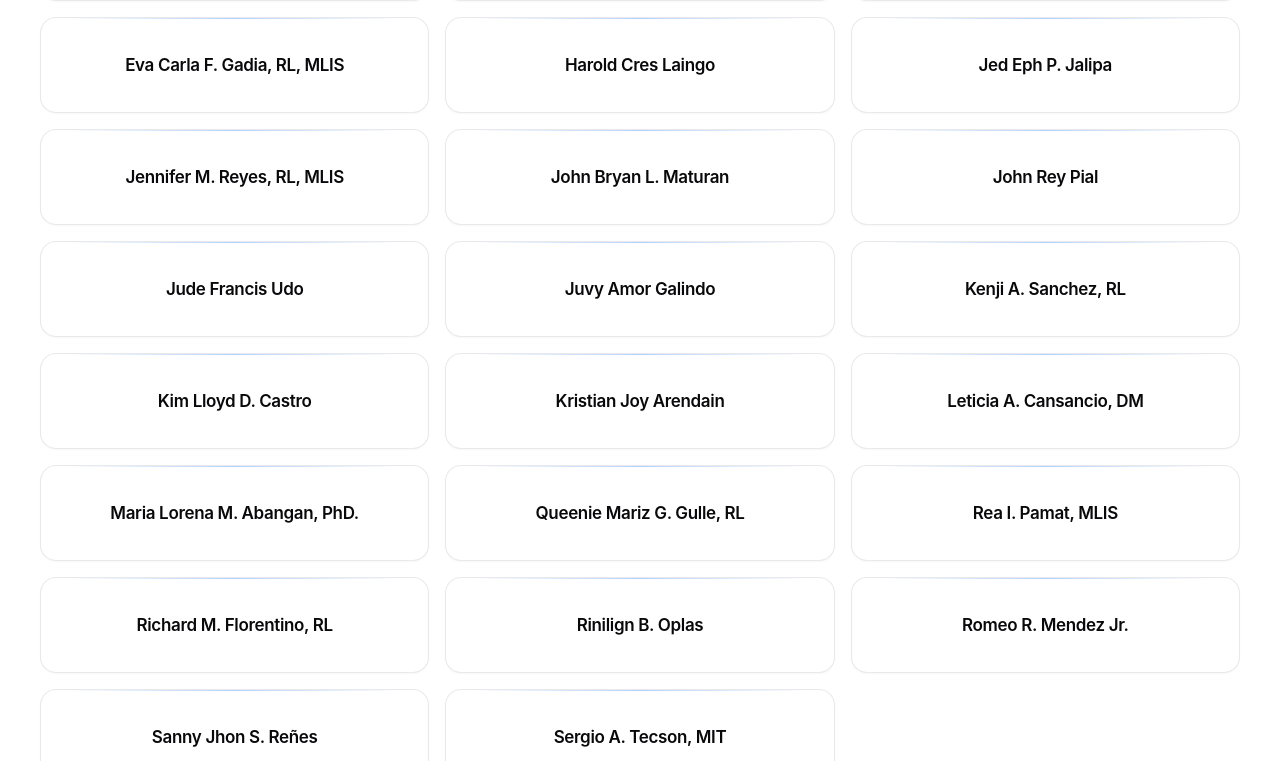
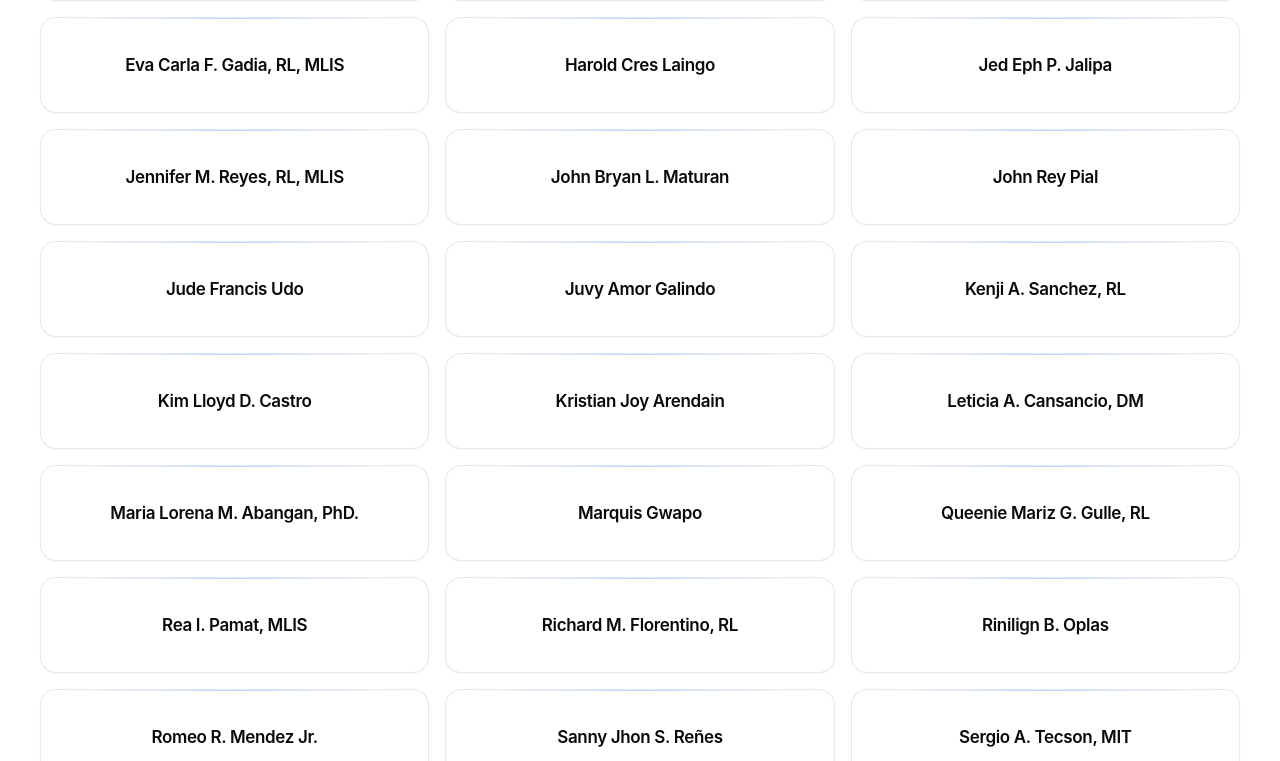
Before and after one commit to ItsLelius/ccis-message-wall, a React (Vite) app: page /faculty in a window 1280 px wide. Shown: the part 798-1559 px from the top of the page. Built offline with nearby package versions, Linux system fonts and the light colour scheme; no server answers.

Commit message:
added marquis gwapo

```diff
--- a/src/data/faculty.ts
+++ b/src/data/faculty.ts
@@ -181,5 +181,11 @@ export const facultyMembers: FacultyMember[] = [
     slug: "romeo-mendez-jr",
     category: "Personnel",
   },
+  {
+    id: 27,
+    name: "Marquis Gwapo",
+    slug: "marquis-gwapo",
+    category: "Personnel",
+  },
 
 ]
```
